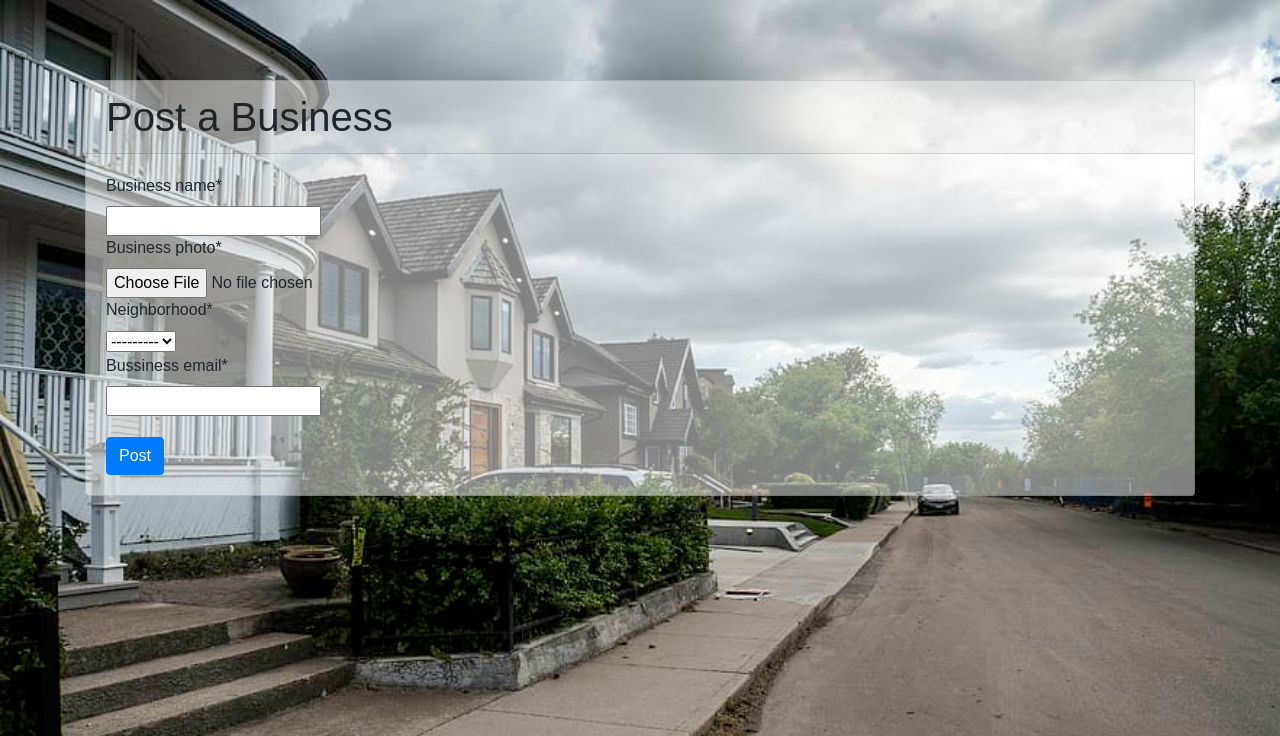
After one commit to njoroge33/neighbourhood, a Django app: page /newbusiness/ in a window 1280 px wide. The commit adds this page. Shown: the top 736 px of the page. Run offline with Django 3.2, Linux system fonts and the light colour scheme; data that the repository does not hold is empty; some libraries are stand-ins or nearby versions; some web fonts are replaced.

Commit message:
create a functionality to post their businesses

```diff
--- a/neighbor/forms.py
+++ b/neighbor/forms.py
@@ -1,7 +1,7 @@
 from django import forms
 from django.contrib.auth.forms import UserCreationForm
 from django.contrib.auth.models import User
-from .models import Neighborhood, Profile
+from .models import Neighborhood, Profile, Business
 
 
 class SignUpForm(UserCreationForm):
@@ -21,3 +21,8 @@ class ProfileForm(forms.ModelForm):
     class Meta:
         model = Profile
         exclude = ['user']
+
+class BusinessForm(forms.ModelForm):
+    class Meta:
+        model = Business
+        exclude = ['user', 'pub_date']
--- a/neighbor/models.py
+++ b/neighbor/models.py
@@ -39,7 +39,9 @@ class Profile(models.Model):
             post_save.connect(Profile, sender=User)
 
 class Business(models.Model):
-    name = models.CharField(max_length = 100)
+    business_name = models.CharField(max_length = 100)
     user = models.ForeignKey(User, on_delete = models.CASCADE)
+    pub_date = models.DateTimeField(auto_now_add=True)
+    business_photo = models.ImageField(upload_to = 'posts/')
     neighborhood = models.ForeignKey(Neighborhood, on_delete = models.CASCADE)
     bussiness_email = models.CharField(max_length = 100)
--- /dev/null
+++ b/neighbor/templates/business.html
@@ -0,0 +1,18 @@
+{%extends 'base.html'%}
+{% load crispy_forms_tags %}
+
+{%block content%}
+{{block.super}}
+<div class="container">
+    <div class="card update" style="margin-top:10vh;background-color: rgba(255, 255, 255, 0.5);">
+        <h1 class="card-header">Post a Business</h1>
+        <form enctype="multipart/form-data" method="POST" action="" class="card-body">
+            {% csrf_token %}
+            {{ form | crispy }}
+            <input type="submit" class='btn btn-primary' value="Post" style="margin-top: 2%;"/>
+        </form>
+    </div>
+
+
+</div>
+{%endblock%}
--- a/neighbor/templates/navbar.html
+++ b/neighbor/templates/navbar.html
@@ -13,7 +13,7 @@
                 style="height:70px;width:70px;margin-bottom:2%;">NEIGHBOURHOOD</a>
         {% if user.is_authenticated %}
         <a href="#" class="nav-link">Add post</a>
-        <a href="#" class="nav-link">Add business</a>
+        <a href="/newbusiness" class="nav-link">Add business</a>
         <a href="/admin" class="nav-link">Create neighborhood</a>
         <a href="/logout" class="nav-link">Logout</a>
 
--- a/neighbor/urls.py
+++ b/neighbor/urls.py
@@ -11,6 +11,7 @@ urlpatterns = [
     re_path(r'logout/', LogoutView.as_view(next_page='login'), name='logout'),
     re_path(r'^profile/', views.profile, name='profile'),
     re_path(r'^updateprofile/', views.update_profile, name='update_profile'),
+    re_path(r'^newbusiness/', views.new_business, name='new_business'),
 ]
 
 if settings.DEBUG:
--- a/neighbor/views.py
+++ b/neighbor/views.py
@@ -1,5 +1,5 @@
 from django.shortcuts import render, redirect
-from .forms import SignUpForm, ProfileForm
+from .forms import SignUpForm, ProfileForm, BusinessForm
 from .models import Profile
 from django.contrib.auth.forms import UserCreationForm
 
@@ -41,6 +41,20 @@ def update_profile(request):
     else:
         form = ProfileForm(instance=request.user.profile)
         args = {}
-        # args.update(csrf(request))
+        args.update(csrf(request))
         args['form'] = form
     return render(request, 'update_profile.html', {'current_user':current_user, 'form':form})
+
+def new_business(request):
+    current_user = request.user
+
+    if request.method == 'POST':
+        form = BusinessForm(request.POST, request.FILES)
+        if form.is_valid():
+            business = form.save(commit=False)
+            business.user= current_user
+            business.save()
+        return redirect('home')
+    else:
+        form = BusinessForm()
+    return render(request, 'business.html', {'current_user':current_user, 'form':form})
```
Also changed, not shown: media/posts/example.jpeg (added), neighbor/migrations/0014_delete_business.py (added), neighbor/migrations/0015_business.py (added), neighbor/migrations/0016_delete_business.py (added), neighbor/migrations/0017_business.py (added).
